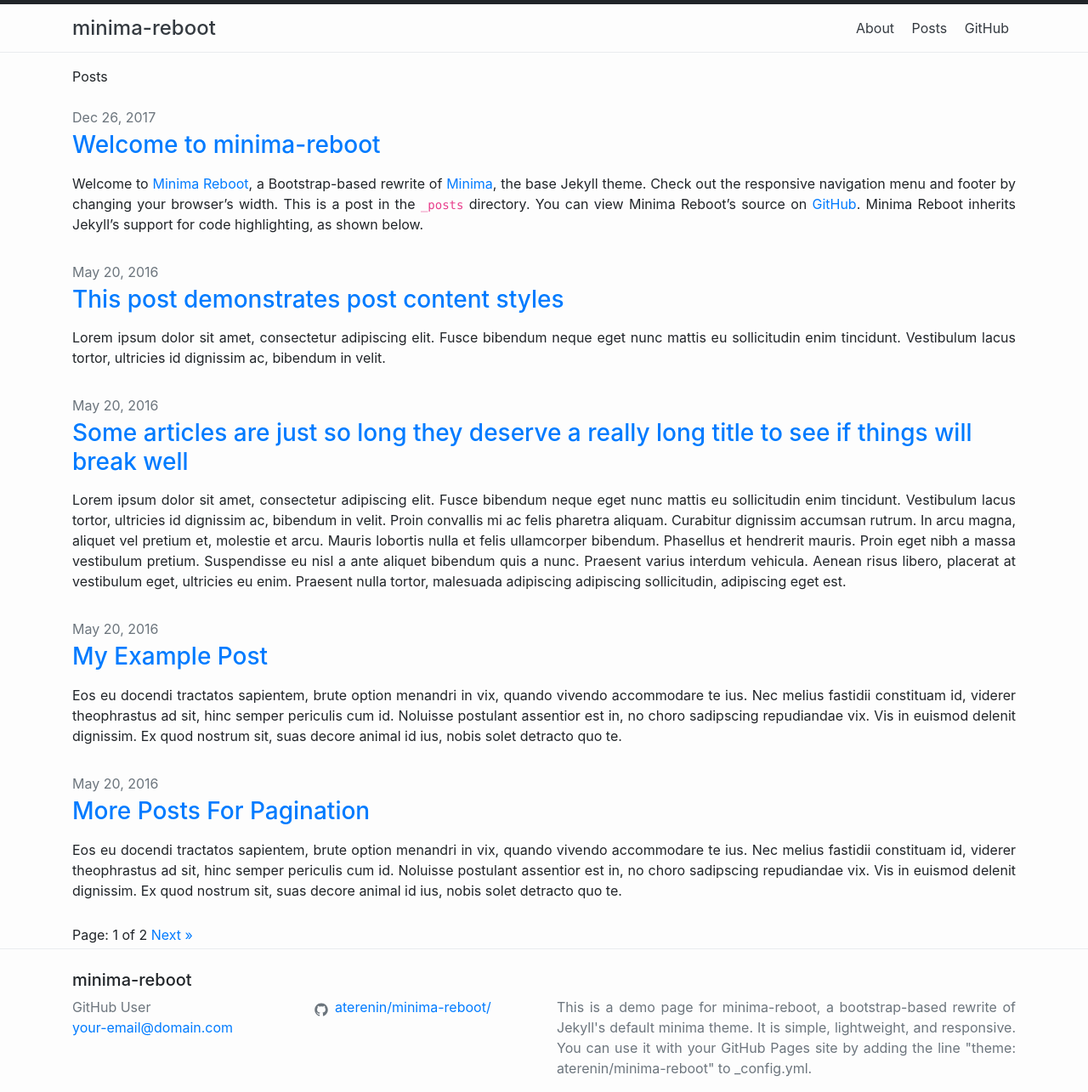
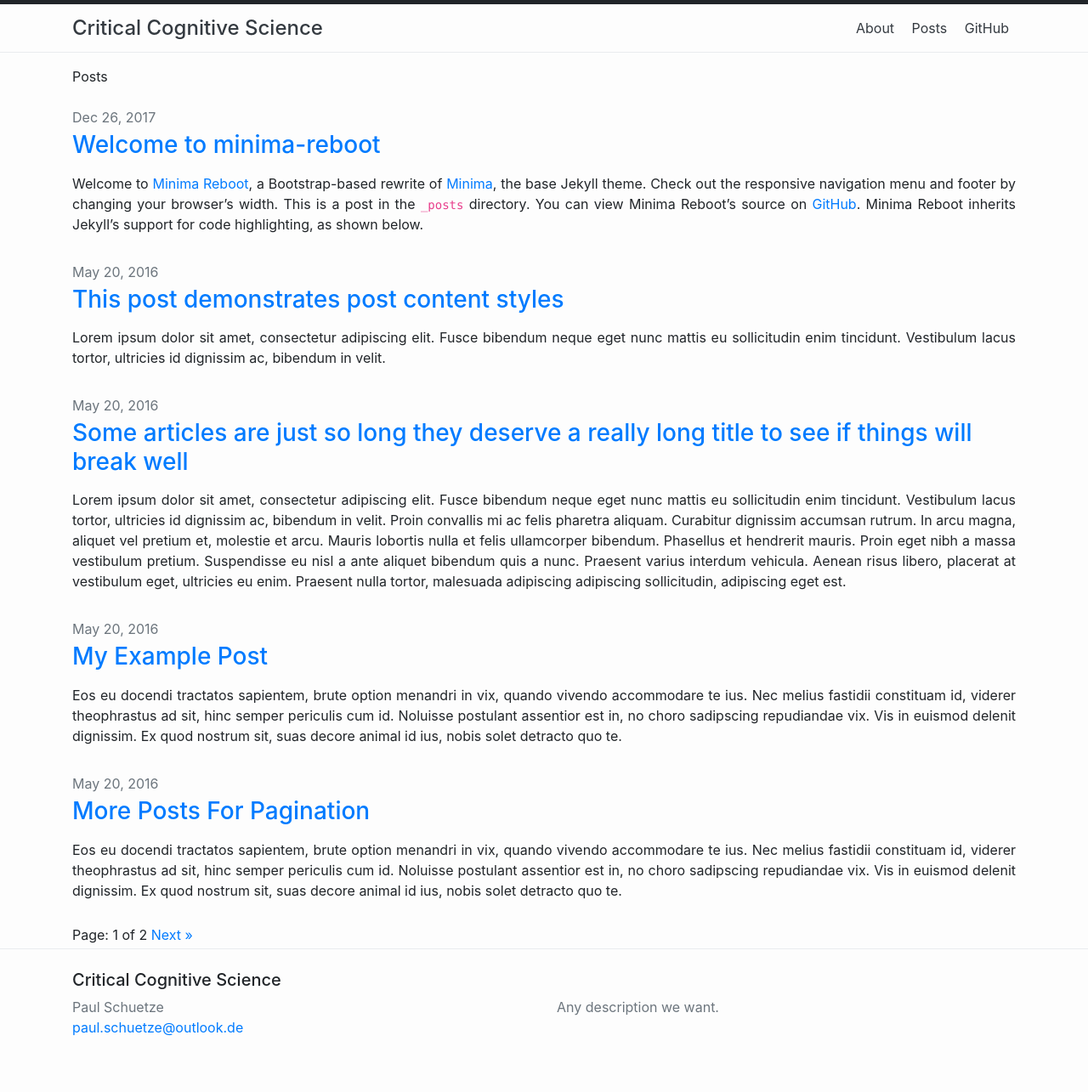
Before and after one commit to paulschuetze/CriticalCogSci, a Jekyll site: the page built from index.html, in a window 1280 px wide. Shown: the whole page at 85% size. Built offline with Jekyll 4.4.1, drawn with Linux system fonts in a browser that asks for light colours; the list of posts is cut into pages by our own code; after the commit the page ends 1237 px from its top, so only the background shows below that.

Commit message:
Update _config.yml

```diff
--- a/_config.yml
+++ b/_config.yml
@@ -1,13 +1,10 @@
 
 remote_theme: aterenin/minima-reboot
-title: minima-reboot
-author: GitHub User
-email: your-email@domain.com
+title: Critical Cognitive Science
+author: Paul Schuetze
+email: paul.schuetze@outlook.de
 description: >
-  This is a demo page for minima-reboot, a bootstrap-based rewrite of Jekyll's
-  default minima theme. It is simple, lightweight, and responsive.
-  You can use it with your GitHub Pages site by adding the line
-  "theme: aterenin/minima-reboot" to _config.yml.
+  Any description we want.
 
 plugins:
   - jekyll-seo-tag
@@ -25,8 +22,7 @@
 - github.md
 
 footer_icons:
-- username: aterenin/minima-reboot/
-  url: https://github.com/aterenin/minima-reboot/
+  url: https://paulschuetze.github.io/CriticalCogSci/
   icon: icon-github.svg
 
 paginate: 5
```
